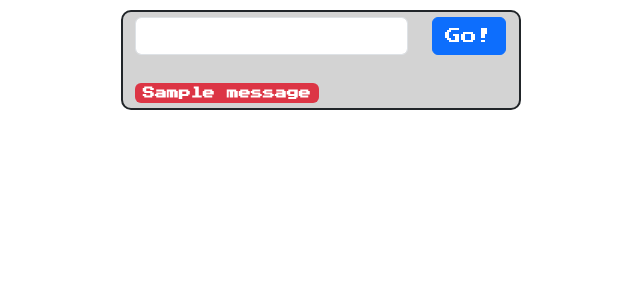
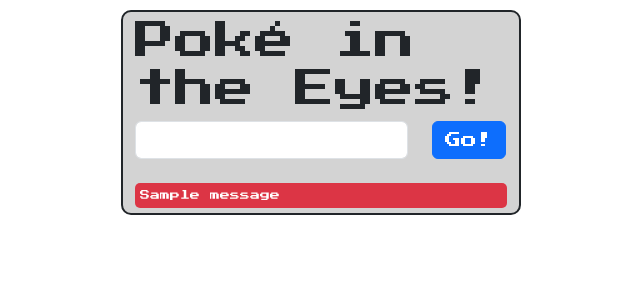
Before and after one commit to ahls/PokeThemEyes, a Flask app: page / in a window 1280 px wide. Shown: the top 300 px of the page, without its empty margins (319-959 px from the left). Run offline with Flask 3, Linux system fonts and the light colour scheme; tables that the repository leaves empty hold one stand-in row (values such as "Sample post"); one stand-in notice (Sample message) is shown.

Commit message:
added some styles

```diff
--- a/app.py
+++ b/app.py
@@ -46,7 +46,8 @@ def homepage():
             pkTypes = [x.pokemon_type for x in PokemonTypes.query.filter(PokemonTypes.pokemon_id==pokemon.id).all()]
             a,b = TypeToTypeRelation.CalculateRelation(pkTypes)
             relAtk,relDef,atkMult, defMult = FindBestTypes(a,b)
-        return render_template('main.html',pokemon = pokemon, relAtk = relAtk, relDef=relDef, atkMult= atkMult,defMult=defMult)
+            return render_template('main.html',pokemon = pokemon, relAtk = relAtk, relDef=relDef, atkMult= atkMult,defMult=defMult)
+
     return render_template('main.html', pokemon= None)
 def FindBestTypes(relAtk,relDef):
     #iterate over all relation attack to find set of highest values
--- a/static/app.css
+++ b/static/app.css
@@ -6,6 +6,13 @@
     border-radius: 10px;
     border-width: 2px;
     border-style: solid;
+}
+.message
+{
+    font-size: 10px !important;
+    color: white;
+    padding: 5px;
+    border-radius: 5px;
 }
 img{
     display: block;
--- a/templates/base.html
+++ b/templates/base.html
@@ -4,7 +4,7 @@
     <meta charset="UTF-8">
     <meta http-equiv="X-UA-Compatible" content="IE=edge">
     <meta name="viewport" content="width=device-width, initial-scale=1.0">
-    <title>POKE EM IN THE EYES</title>
+    <title>Poké in the eyes</title>
     <link rel="stylesheet" href="https://fonts.googleapis.com/css?family=Press+Start+2P&display=swap">
     <link rel="stylesheet" href="/static/app.css">
     <link href="https://cdn.jsdelivr.net/npm/bootstrap@5.3.0-alpha3/dist/css/bootstrap.min.css" rel="stylesheet" integrity="sha384-KK94CHFLLe+nY2dmCWGMq91rCGa5gtU4mk92HdvYe+M/SXH301p5ILy+dN9+nJOZ" crossorigin="anonymous">
@@ -14,9 +14,10 @@
 
         {% block bodyBlock%}
         {% endblock %}
-        {% for category, message in get_flashed_messages(with_categories = true): %}
-        <div class="message {{category}} badge bg-danger">{{message}}</div>
-        {% endfor %}
+
+    {% for category, message in get_flashed_messages(with_categories = true): %}
+    <div class="message {{category}} bg-danger" style="overflow-wrap: break-word; width: 100%;">  {{message}}</div>
+    {% endfor %}
     </div>
 </body>
 </html>
--- a/templates/main.html
+++ b/templates/main.html
@@ -1,5 +1,8 @@
 {% extends "base.html" %}
 {% block bodyBlock %}
+<h1>
+    Poké in the Eyes!
+</h1>
 <form action="/" method="post" class="form-inline">
     <div class="form-group">
       <div class="row">
```
